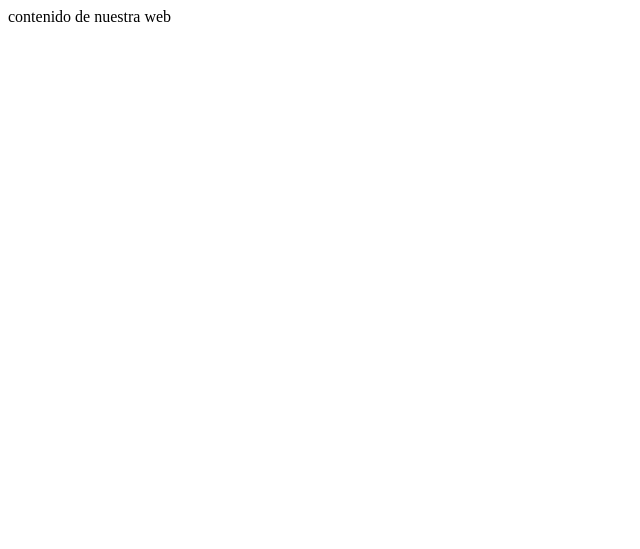
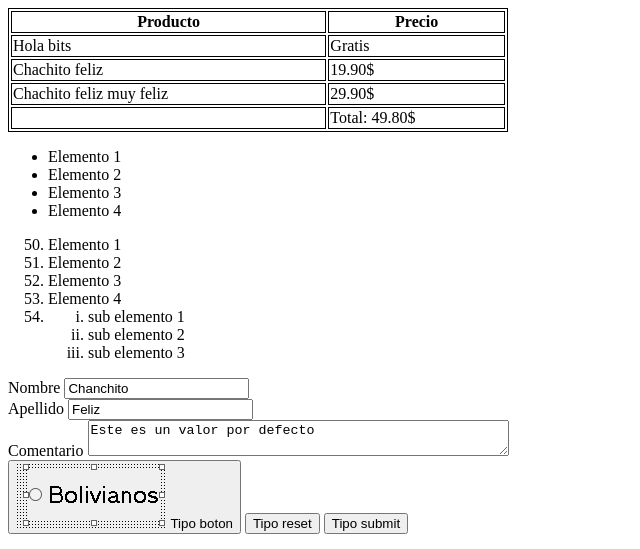
Before and after one commit to BrunoSC32/PracticaHTML, a plain HTML site: page index.html in a window 1280 px wide. Shown: the top 549 px of the page, without its empty margins (0-640 px from the left). Drawn offline with Linux system fonts and the light colour scheme.

Commit message:
Actualizo el fichero index.html, añado el fichero blog.html y las imagenes que utilizo

```diff
--- a/index.html
+++ b/index.html
@@ -1,10 +1,95 @@
 <!DOCTYPE html>
 <html>
 <head>
-    <title>Document</title>
+    <title>Mi primera web</title>
+    <style>
+        table, th, td{
+            border: 1px solid black
+        }
+    </style>
 </head>
 <body>
-    contenido de nuestra web
+    <table style="width: 500px;">
+        <thead>
+            <tr>
+                <th>Producto</th>
+                <th>Precio</th>
+            </tr>
+        </thead>
+        <tbody>
+            <tr>
+                <td>Hola bits</td>
+                <td>Gratis</td>
+            </tr>
+            <tr>
+                <td>Chachito feliz</td>
+                <td>19.90$</td>
+            </tr>
+            <tr>
+                <td>Chachito feliz muy feliz</td>
+                <td>29.90$</td>
+            </tr>
+        </tbody>
+        <tfoot>
+            <td></td>
+            <td>Total: 49.80$</td>
+        </tfoot>
+    </table>
+    <!-- ul es lista no ordena -->
+    <ul>
+        <li>Elemento 1</li>
+        <li>Elemento 2</li>
+        <li>Elemento 3</li>
+        <li>Elemento 4</li>
+    </ul>
+
+    <!-- ol es lista ordenada -->
+    <ol>
+        <li value="50">Elemento 1</li>
+        <li>Elemento 2</li>
+        <li>Elemento 3</li>
+        <li>Elemento 4</li>
+        <li>
+            <ol>
+                <li style="list-style-type: lower-roman;">sub elemento 1</li>
+                <li style="list-style-type: lower-roman;">sub elemento 2</li>
+                <li style="list-style-type: lower-roman;">sub elemento 3</li>
+            </ol>
+        </li>
+    </ol>
+
+    <form action="/formulario" method="POST">
+        <label for="nombre">Nombre</label>
+        <input value="Chanchito" type="text" id="nombre" name="nombre" placeholder="Chanchito feliz..."/>
+        <br>
+        <label for="apellido">Apellido</label>
+        <input value="Feliz" type="text" id="apellido" name="apellido" placeholder="Chanchito triste..."/>
+        <br>
+        <label for="comentario">Comentario</label>
+        <textarea cols="50" id="comentario" placeholder="Ingrese comentario" name="comentario" >Este es un valor por defecto</textarea>
+        <br>
+        <button type="button"><img src="img/Captura.png"> Tipo boton</button>
+        <button type="reset">Tipo reset</button>
+        <button type="submit">Tipo submit</button>
+    </form>
+    <h1>Mi primer heading</h1>
+    <h2>Mi segundo heading</h2>
+    <h3>Mi tercer heading</h3>
+    <h4>Mi cuarte heading</h4>
+    <h5>Mi quinto heading</h5>
+    <h6>Chanchito feliz</h6>
+    <p>Chanchito Feliz esta muy feliz.</p>
+    <p>Chanchito triste esta muy triste.</p>
+    <hr>
+    <h2>Chanchito Felipe</h2>
+    <p>Este texto es <span style="color:blue">un poco mas largo</span>
+        y es para mostrar <br><br>
+        la etiqueta de span!
+    </p>
+    <!-- este texto es un comentario que no va a
+        aparecer en el explorador-->
+    <a target="_blank" href="https://www.google.com">Ir a google</a>
+    <img src="img/Captura.png" height="100" />
 
 </body>
 </html>
```
Also changed, not shown: blog.html (added, +39 -0 lines), img/Captura.png (added), img/Tres.png (added), 1 other file.
